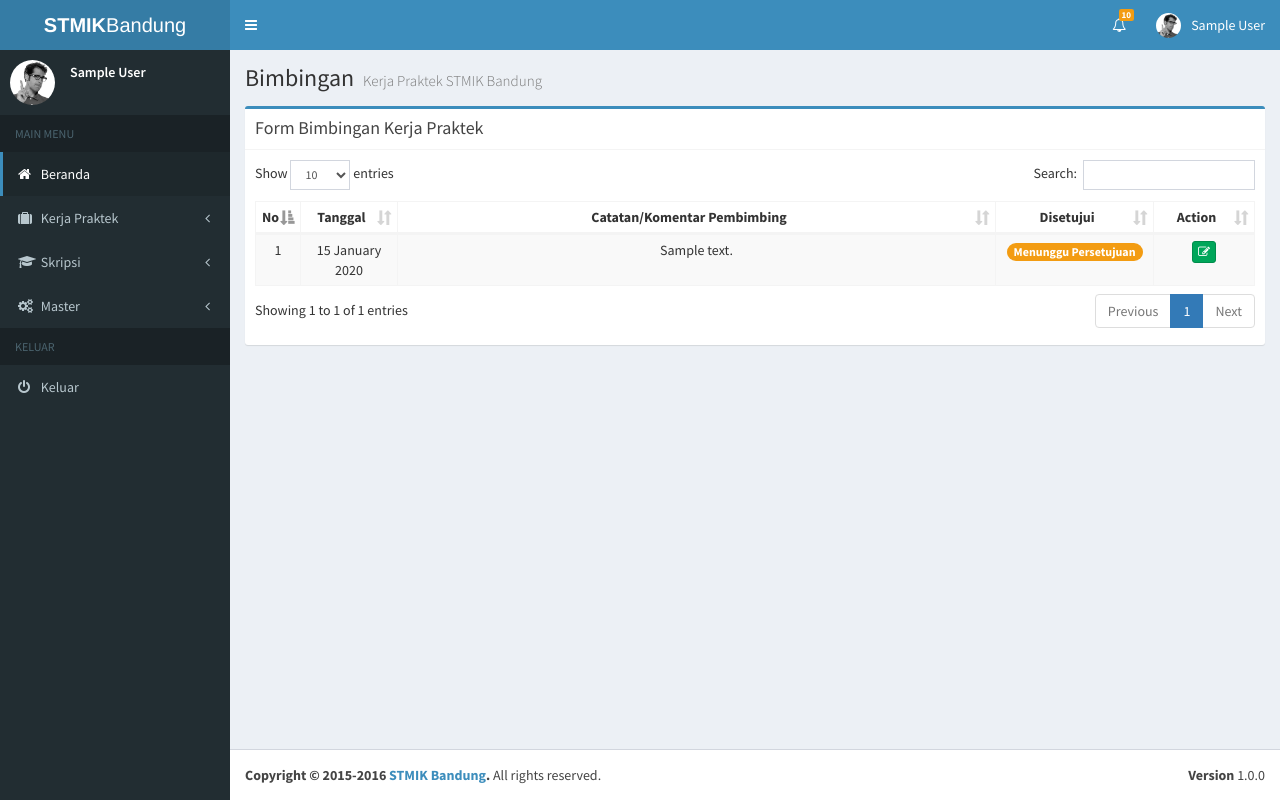
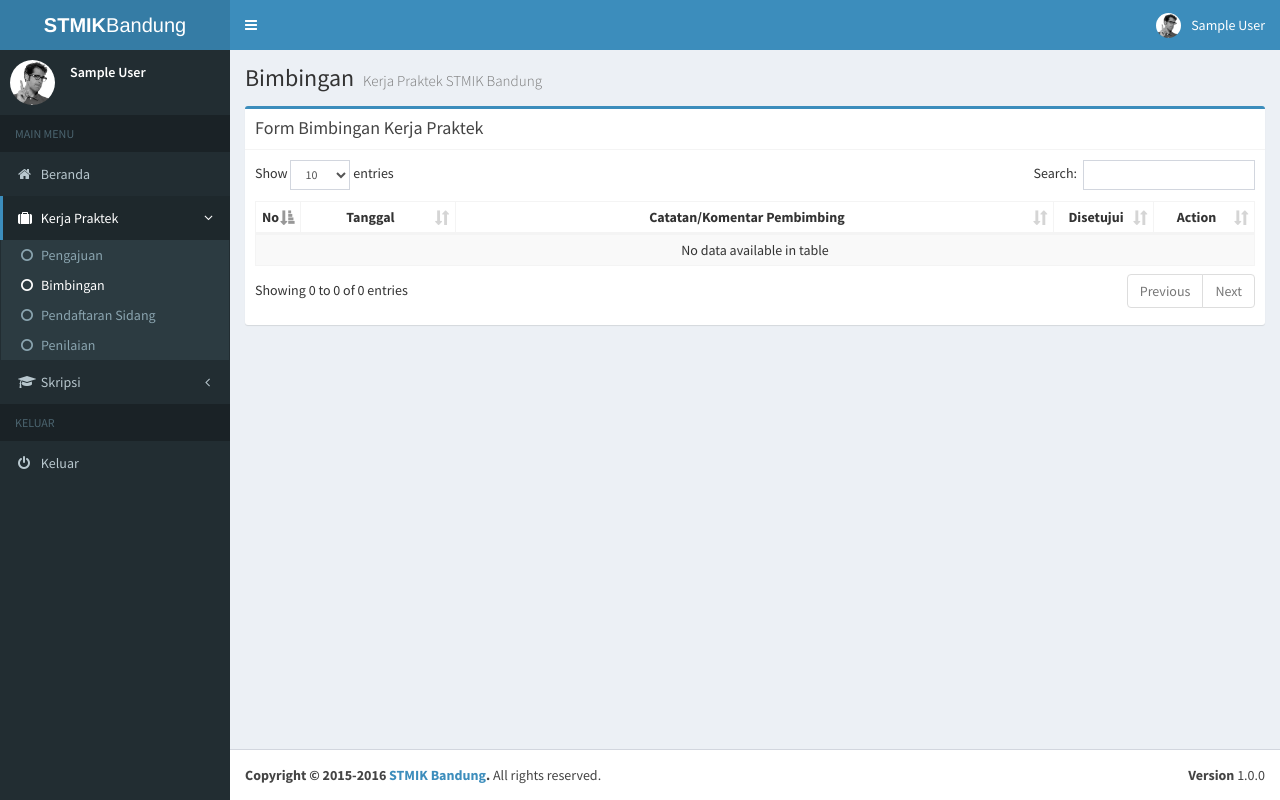
Before and after one commit to boerzlazhari/miniproject2, a CodeIgniter app: page /kerja_praktek/bimbingan_kp in a window 1280 px wide. Run offline with CodeIgniter, Linux system fonts and the light colour scheme; the visitor is signed in with stand-in values (Sample User, id 1); tables that the repository leaves empty hold one stand-in row (values such as "Sample post").

Commit message:
perbaikan

```diff
--- a/application/controllers/Home.php
+++ b/application/controllers/Home.php
@@ -19,9 +19,9 @@ class Home extends CI_Controller {
 		$data = array(
 			'menu'         => $this->menu,
 			'menu_child'   => $this->menu_child,
-			'header'       => 'Pengajuan',
-			'header_child' => 'Kerja Praktek STMIK Bandung',
-			'view'         => 'kp/pengajuan',
+			'header'       => 'Dashboard',
+			'header_child' => 'Pengajuan Kerja Praktek dan Skripsi STMIK Bandung',
+			'view'         => '',
 		);
 
  		$this->load->view('layout', $data);
--- a/application/controllers/kerja_praktek/Bimbingan_kp.php
+++ b/application/controllers/kerja_praktek/Bimbingan_kp.php
@@ -2,8 +2,8 @@
 
 class Bimbingan_kp extends CI_Controller {
 
-	public $menu       = 1;
-	public $menu_child = 0;
+	public $menu       = 2;
+	public $menu_child = 2;
 
 	public function __construct()
 	{
@@ -24,26 +24,26 @@ class Bimbingan_kp extends CI_Controller {
 	public function index()
 	{
 		if($this->session->userdata('user_level') == 7){
-			$data_kp = $this->kp_pengajuan_m->get_where(array('mahasiswa_id' => $this->session->userdata('id'), 'status' => 2), true);
-			$data_bimbingan = $this->kp_bimbingan_m->get_where(array('kp_id' => $data_kp->id));
+			$data_kp = $this->kp_pengajuan_m->get_where(array('mahasiswa_id' => $this->session->userdata('user_id'), 'status' => 2), true);
+			(!empty($data_kp)) ? $data_bimbingan = $this->kp_bimbingan_m->get_where(array('kp_id' => $data_kp->id)) : $data_bimbingan = array();
 			$count = count($data_bimbingan);
 		}else
 		{
 			$data_kp = array();
-			$data_bimbingan = $this->kp_bimbingan_m->get_all_bimbingan($this->session->userdata('id'));
+			$data_bimbingan = $this->kp_bimbingan_m->get_all_bimbingan($this->session->userdata('user_id'));
 			$count = 0;
 		}
 		// die_dump($data_bimbingan);
 		$data = array(
-			'menu'         => $this->menu,
-			'menu_child'   => $this->menu_child,
-			'header'       => 'Bimbingan',
-			'header_child' => 'Kerja Praktek STMIK Bandung',
-			'view'         => 'kp/bimbingan',
-			'user_level'	 => $this->session->userdata('user_level'),
-			'data_kp'	   =>  $data_kp,
+			'menu'           => $this->menu,
+			'menu_child'     => $this->menu_child,
+			'header'         => 'Bimbingan',
+			'header_child'   => 'Kerja Praktek STMIK Bandung',
+			'view'           => 'kp/bimbingan',
+			'user_level'     => $this->session->userdata('user_level'),
+			'data_kp'        => $data_kp,
 			'data_bimbingan' => $data_bimbingan,
-			'count'		   => $count
+			'count'          => $count
 		);
 
  		$this->load->view('layout', $data);
@@ -83,8 +83,8 @@ class Bimbingan_kp extends CI_Controller {
 	{
 		$kp_pengajuan = $this->kp_pengajuan_m->get($id);
 
-		$mahasiswa = new stdClass;
-		$mahasiswa->sks = 0;
+		// $mahasiswa = new stdClass;
+		// $mahasiswa->sks = 0;
 		$mahasiswa = $this->mahasiswa_m->get($kp_pengajuan->mahasiswa_id);
 		$dosen = $this->dosen_m->get($kp_pengajuan->dosen_id);
 		$prodi = $this->prodi_m->get($mahasiswa->prodi_id);
--- a/application/controllers/kerja_praktek/Daftar_sidang_kp.php
+++ b/application/controllers/kerja_praktek/Daftar_sidang_kp.php
@@ -2,8 +2,8 @@
 
 class Daftar_sidang_kp extends CI_Controller {
 
-	public $menu       = 1;
-	public $menu_child = 0;
+	public $menu       = 2;
+	public $menu_child = 3;
 
 	public function __construct()
 	{
--- a/application/controllers/kerja_praktek/Penilaian_kp.php
+++ b/application/controllers/kerja_praktek/Penilaian_kp.php
@@ -2,8 +2,8 @@
 
 class Penilaian_kp extends CI_Controller {
 
-	public $menu       = 1;
-	public $menu_child = 0;
+	public $menu       = 2;
+	public $menu_child = 4;
 
 	public function __construct()
 	{
--- a/application/views/kp/pengajuan.php
+++ b/application/views/kp/pengajuan.php
@@ -57,7 +57,7 @@
 								</td>
 
 								<?php if($user_level != 5): ?>
-								<td class="text-center"><a href="proses/<?=$data->id?>" class="btn btn-success btn-xs btn-simpan"><i class="fa fa-edit"></i></a></td>
+								<td class="text-center"><a href="pengajuan_kp/proses/<?=$data->id?>" class="btn btn-success btn-xs btn-simpan"><i class="fa fa-edit"></i></a></td>
 								<?php endif ?>
 							</tr>
 							<?php $i++?>
--- a/application/views/page/header.php
+++ b/application/views/page/header.php
@@ -19,16 +19,16 @@
         <ul class="nav navbar-nav">
 
           <!-- Notifications: style can be found in dropdown.less -->
-          <li class="dropdown notifications-menu">
+          <!-- <li class="dropdown notifications-menu">
             <a href="#" class="dropdown-toggle" data-toggle="dropdown">
               <i class="fa fa-bell-o"></i>
               <span class="label label-warning">10</span>
             </a>
             <ul class="dropdown-menu">
               <li class="header">You have 10 notifications</li>
-              <li>
+              <li> -->
                 <!-- inner menu: contains the actual data -->
-                <ul class="menu">
+                <!-- <ul class="menu">
                   <li>
                     <a href="#">
                       <i class="fa fa-users text-aqua"></i> 5 new members joined today
@@ -59,7 +59,7 @@
               </li>
               <li class="footer"><a href="#">View all</a></li>
             </ul>
-          </li>
+          </li> -->
 
           <!-- User Account: style can be found in dropdown.less -->
           <li class="dropdown user user-menu">
--- a/application/views/page/sidebar.php
+++ b/application/views/page/sidebar.php
@@ -21,8 +21,10 @@
             <i class="fa fa-suitcase"></i> <span>Kerja Praktek</span> <i class="fa fa-angle-left pull-right"></i>
           </a>
           <ul class="treeview-menu">
-            <li class="<?=($menu == 2 && $menu_child == 1) ? 'active' : ''?>"><a href="pengajuan"><i class="fa fa-circle-o"></i>Pengajuan</a></li>
-            <li class="<?=($menu == 2 && $menu_child == 2) ? 'active' : ''?>"><a href="index2.html"><i class="fa fa-circle-o"></i> Dashboard v2</a></li>
+            <li class="<?=($menu == 2 && $menu_child == 1) ? 'active' : ''?>"><a href="<?=base_url()?>kerja_praktek/pengajuan_kp"><i class="fa fa-circle-o"></i>Pengajuan</a></li>
+            <li class="<?=($menu == 2 && $menu_child == 2) ? 'active' : ''?>"><a href="<?=base_url()?>kerja_praktek/bimbingan_kp"><i class="fa fa-circle-o"></i>Bimbingan</a></li>
+            <li class="<?=($menu == 2 && $menu_child == 3) ? 'active' : ''?>"><a href="<?=base_url()?>kerja_praktek/daftar_sidang_kp"><i class="fa fa-circle-o"></i>Pendaftaran Sidang</a></li>
+            <li class="<?=($menu == 2 && $menu_child == 4) ? 'active' : ''?> <?=($this->session->userdata('user_level') < 7) ? '' : 'hidden' ?>"><a href="<?=base_url()?>kerja_praktek/penilaian_kp"><i class="fa fa-circle-o"></i>Penilaian</a></li>
           </ul>
         </li>
         <li class="treeview <?=($menu == 3) ? 'active' : ''?>">
@@ -46,7 +48,7 @@
             <li class="<?=($menu == 3 && $menu_child == 6) ? 'active' : ''?> <?=($this->session->userdata('user_level') == 7) ? 'hidden' : '' ?>"><a href="<?=base_url()?>skripsi/daftar_pengajuan_sidang"><i class="fa fa-circle-o"></i> Daftar Pengajuan Sidang</a></li>
           </ul>
         </li>
-        <li class="treeview <?=($menu == 4) ? 'active' : ''?>">
+        <!-- <li class="treeview <?=($menu == 4) ? 'active' : ''?>">
           <a href="#">
             <i class="fa fa-gears"></i>
             <span>Master</span>
@@ -58,7 +60,7 @@
             <li class="<?=($menu == 4 && $menu_child == 3) ? 'active' : ''?>"><a href="<?=base_url()?>master/dosen"><i class="fa fa-circle-o"></i> Dosen</a></li>
             <li class="<?=($menu == 4 && $menu_child == 4) ? 'active' : ''?>"><a href="<?=base_url()?>master/kategori_nilai"><i class="fa fa-circle-o"></i> Kategori Penilaian</a></li>
           </ul>
-        </li>
+        </li> -->
         <li class="header">KELUAR</li>
         <li><a href="<?=base_url()?>home/logout"><i class="fa fa-power-off"></i> <span>Keluar</span></a></li>
         <!-- <li class="header">LABELS</li>
```
Also changed, not shown: application/controllers/kerja_praktek/Pengajuan_kp.php (+6 -5 lines), application/views/dashboard.php (added).
